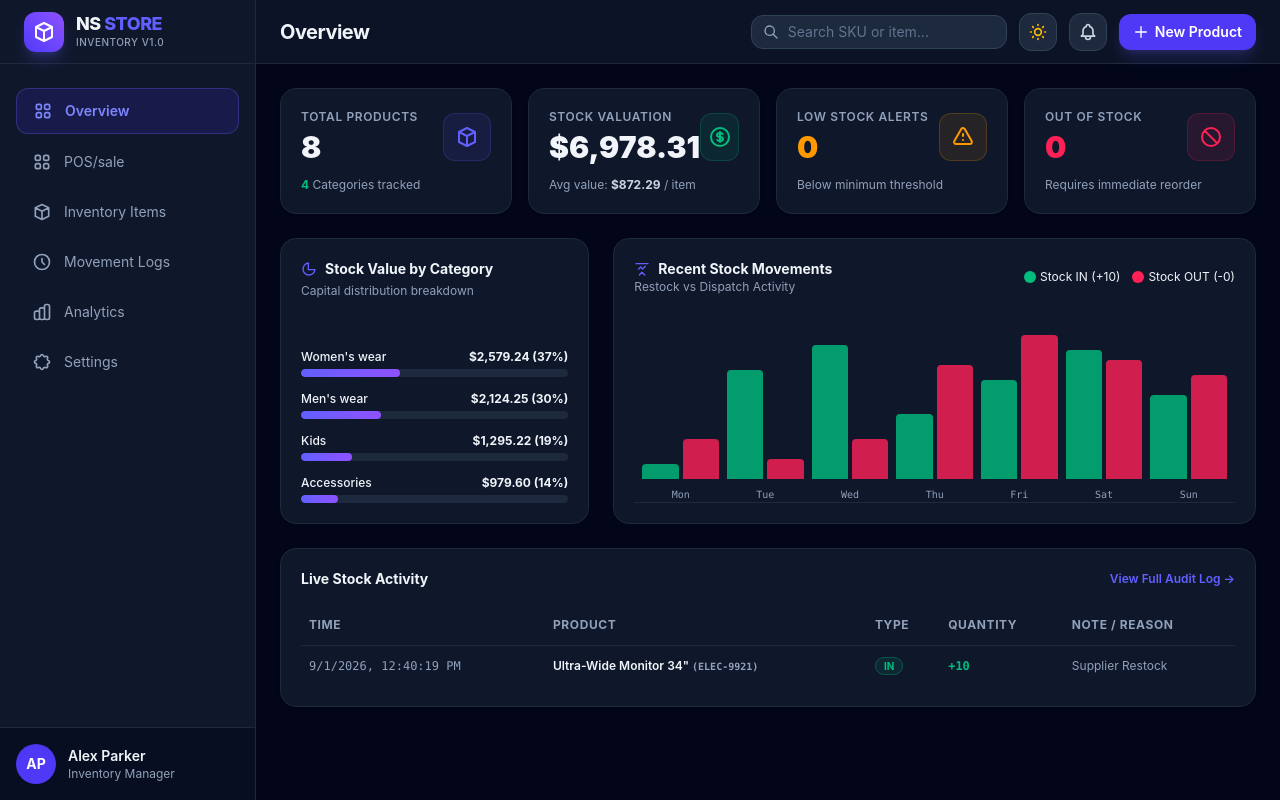
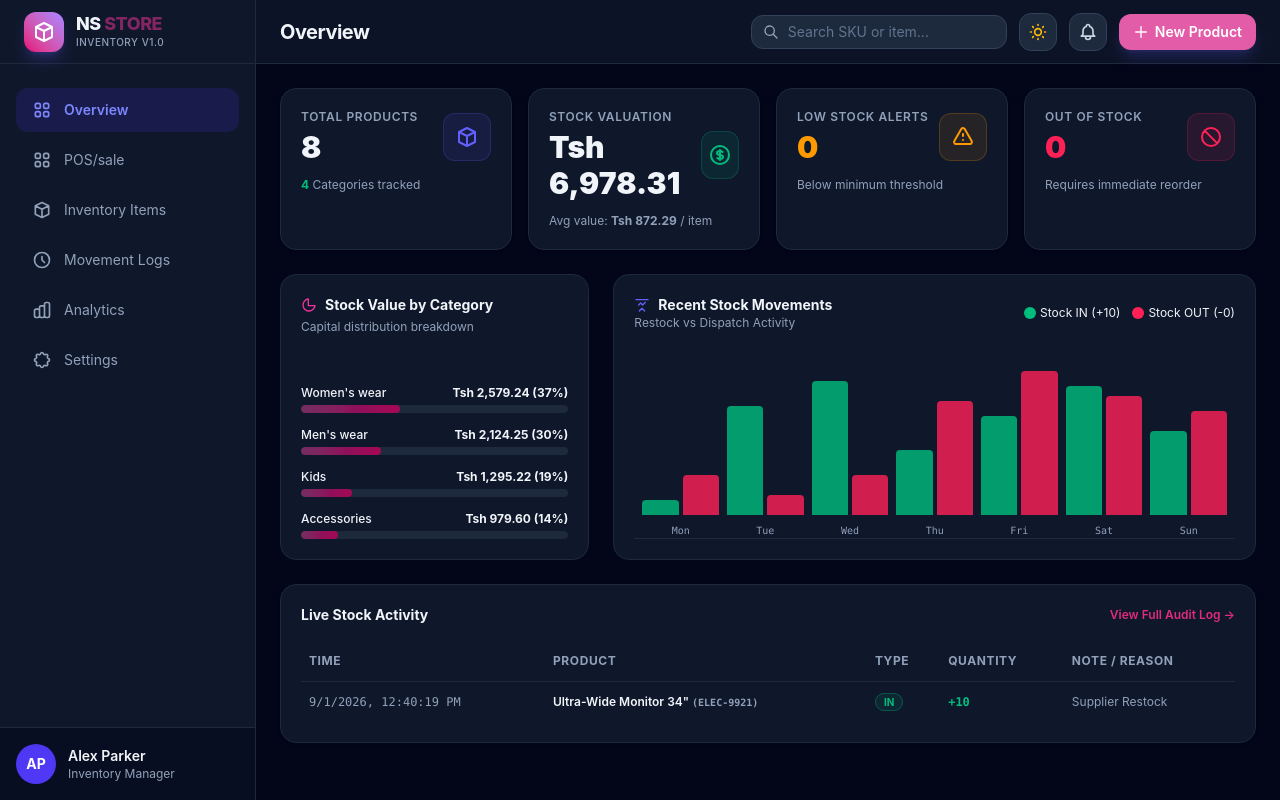
Before and after one commit to Naikha19/NS-store, a Vue app in the folder frontend/: page /dashboard in a window 1280 px wide. Built offline with nearby package versions, Linux system fonts and the light colour scheme.

Commit message:
Changing primary color to pink

```diff
--- a/frontend/src/components/Dashboard.vue
+++ b/frontend/src/components/Dashboard.vue
@@ -2,16 +2,16 @@
   <div
     :class="[
       isDarkMode
-        ? 'dark bg-slate-950 text-slate-100'
-        : 'bg-slate-50 text-slate-800',
-      'min-h-screen flex font-sans antialiased transition-colors duration-200',
+      ? 'dark bg-slate-950 text-slate-100'
+      : 'bg-slate-50 text-slate-800',
+        'min-h-screen flex font-sans antialiased transition-colors duration-200'
     ]"
   >
     <!-- MOBILE SIDEBAR BACKDROP -->
     <div
       v-if="isMobileSidebarOpen"
       @click="isMobileSidebarOpen = false"
-      class="fixed inset-0 z-40 bg-slate-900/60 backdrop-blur-sm lg:hidden transition-opacity"
+      class="fixed inset-0 z-0 bg-slate-900/60 backdrop-blur-sm lg:hidden transition-opacity"
     ></div>
 
     <!-- SIDEBAR NAVIGATION -->
@@ -32,7 +32,7 @@
       >
         <div class="flex items-center space-x-3">
           <div
-            class="w-10 h-10 rounded-xl bg-gradient-to-tr from-indigo-600 to-violet-500 flex items-center justify-center text-white shadow-lg shadow-indigo-500/25"
+            class="w-10 h-10 rounded-xl bg-gradient-to-tr from-pink-600 to-violet-400 flex items-center justify-center text-white shadow-lg shadow-indigo-500/25"
           >
             <svg
               class="w-6 h-6"
@@ -50,7 +50,7 @@
           </div>
           <div>
             <h1 class="font-extrabold text-lg tracking-tight leading-tight">
-              NS <span class="text-indigo-500">STORE</span>
+              NS <span class="text-pink-500/50">STORE</span>
             </h1>
             <p
               class="text-[10px] text-slate-400 font-medium tracking-wider uppercase"
@@ -91,11 +91,11 @@
             activeTab === item.id
               ? (isDarkMode
                   ? 'bg-indigo-600/15 text-indigo-400 border-indigo-500/30'
-                  : 'bg-indigo-50 text-indigo-600 border-indigo-200') +
-                ' font-semibold border'
+                  : 'bg-pink-400/90 text-[#f9fafb] border-pink-200') +
+                ' font-semibold '
               : isDarkMode
                 ? 'text-slate-400 hover:bg-slate-800/60 hover:text-slate-200'
-                : 'text-slate-600 hover:bg-slate-100 hover:text-slate-900',
+                : 'text-slate-600 hover:bg-pink-50 hover:text-slate-900',
             'w-full flex items-center space-x-3 px-4 py-3 rounded-xl transition-all duration-150 text-sm',
           ]"
         >
@@ -201,7 +201,7 @@
             :class="[
               isDarkMode
                 ? 'bg-slate-800 text-amber-400 border-slate-700'
-                : 'bg-slate-100 text-slate-600 border-slate-200',
+                : 'bg-pink-400/90 text-[#fafafa] border-slate-200',
               'p-2 border rounded-xl hover:opacity-80 transition',
             ]"
             title="Toggle theme"
@@ -243,7 +243,7 @@
               :class="[
                 isDarkMode
                   ? 'bg-slate-800 border-slate-700 text-slate-300'
-                  : 'bg-slate-100 border-slate-200 text-slate-700',
+                  : 'bg-pink-400/90 text-[#fafafa]',
                 'relative p-2 border rounded-xl hover:opacity-80 transition',
               ]"
             >
@@ -324,7 +324,7 @@
           <!-- ADD PRODUCT BTN QUICK -->
           <button
             @click="openAddProductModal"
-            class="flex items-center space-x-1.5 px-3.5 py-2 bg-indigo-600 hover:bg-indigo-500 text-white rounded-xl text-xs sm:text-sm font-semibold transition shadow-lg shadow-indigo-500/20"
+            class="flex items-center space-x-1.5 px-3.5 py-2 bg-pink-400/90 hover:bg-pink-400/70 text-white rounded-xl text-xs sm:text-sm font-semibold transition shadow-lg shadow-indigo-500/20"
           >
             <svg
               class="w-4 h-4"
@@ -414,7 +414,7 @@
                     Stock Valuation
                   </p>
                   <h3 class="text-2xl sm:text-3xl font-black mt-1">
-                    ${{ formatCurrency(totalValue) }}
+                    Tsh {{ formatCurrency(totalValue) }}
                   </h3>
                 </div>
                 <div
@@ -437,8 +437,8 @@
               </div>
               <p class="text-xs text-slate-400 mt-3">
                 Avg value:
-                <span class="font-bold text-slate-300"
-                  >${{ formatCurrency(avgItemValue) }}</span
+                <span class="font-bold text-slate-350"
+                  >Tsh {{ formatCurrency(avgItemValue) }}</span
                 >
                 / item
               </p>
@@ -547,7 +547,7 @@
               <div>
                 <h3 class="font-bold text-sm mb-1 flex items-center gap-2">
                   <svg
-                    class="w-4 h-4 text-indigo-500"
+                    class="w-4 h-4 text-pink-500"
                     fill="none"
                     stroke="currentColor"
                     viewBox="0 0 24 24"
@@ -575,7 +575,7 @@
                   <div class="flex justify-between text-xs font-medium">
                     <span>{{ cat.name }}</span>
                     <span class="font-bold"
-                      >${{ formatCurrency(cat.value) }} ({{
+                      >Tsh {{ formatCurrency(cat.value) }} ({{
                         cat.percentage
                       }}%)</span
                     >
@@ -587,7 +587,7 @@
                     ]"
                   >
                     <div
-                      class="h-full bg-gradient-to-r from-indigo-500 to-violet-500 rounded-full transition-all duration-500"
+                      class="h-full bg-gradient-to-r from-pink-500/40 to-pink-700/80 rounded-full transition-all duration-500"
                       :style="{ width: cat.percentage + '%' }"
                     ></div>
                   </div>
@@ -698,7 +698,7 @@
               <h3 class="font-bold text-sm">Live Stock Activity</h3>
               <button
                 @click="activeTab = 'transactions'"
-                class="text-xs text-indigo-500 hover:underline font-semibold"
+                class="text-xs text-[#e02c7d]  hover:underline font-semibold"
               >
                 View Full Audit Log &rarr;
               </button>
@@ -726,7 +726,7 @@
                   <tr
                     v-for="tx in transactions.slice(0, 5)"
                     :key="tx.id"
-                    class="hover:bg-indigo-500/5 transition"
+                    class="hover:bg-pink-500/5 transition"
                   >
                     <td class="py-3 px-2 font-mono text-slate-400">
                       {{ formatDate(tx.timestamp) }}
@@ -816,7 +816,7 @@
               <!-- RESET FILTERS -->
               <button
                 @click="resetFilters"
-                class="text-xs text-slate-400 hover:text-indigo-500 px-2 py-1 flex items-center gap-1"
+                class="text-xs text-slate-500 hover:text-[#e02c7d]  px-2 py-1 flex items-center gap-1"
               >
                 <svg
                   class="w-3.5 h-3.5"
@@ -863,7 +863,7 @@
               </button>
               <button
                 @click="openAddProductModal"
-                class="px-3.5 py-2 bg-indigo-600 hover:bg-indigo-500 text-white rounded-xl text-xs font-semibold flex items-center gap-1.5 transition shadow-lg shadow-indigo-500/20"
+                class="px-3.5 py-2 bg-pink-400/90 hover:bg-pink-400/70 text-white rounded-xl text-xs font-semibold flex items-center gap-1.5 transition shadow-lg shadow-indigo-500/20"
               >
                 <svg
                   class="w-4 h-4"
@@ -899,7 +899,7 @@
                     :class="[
                       isDarkMode
                         ? 'bg-slate-950/50 border-slate-800 text-slate-400'
-                        : 'bg-slate-50 border-slate-200 text-slate-500',
+                        : 'bg-slate-50 border-slate-200 text-slate-600',
                       'border-b text-[11px] font-bold uppercase tracking-wider',
                     ]"
                   >
@@ -916,16 +916,16 @@
                 <tbody class="divide-y divide-inherit text-xs">
                   <tr v-if="paginatedProducts.length === 0">
                     <td colspan="8" class="p-12 text-center text-slate-400">
-                      No matching inventory items found.
+                      No matching inventory items found.Please add inventory
                     </td>
                   </tr>
                   <tr
                     v-for="item in paginatedProducts"
                     :key="item.id"
-                    class="hover:bg-indigo-500/5 transition"
+                    class="hover:bg-pink-500/5 transition"
                   >
                     <td class="p-4 pl-6">
-                      <div class="font-bold text-sm">{{ item.name }}</div>
+                      <div class="font-semibold text-sm">{{ item.name }}</div>
                       <div class="text-[11px] text-slate-400 font-mono">
                         {{ item.sku }}
                       </div>
--- a/frontend/src/components/Signup.vue
+++ b/frontend/src/components/Signup.vue
@@ -103,7 +103,7 @@ const signup = async () => {
     <!-- Signup Form -->
     <form
       @submit.prevent="signup"
-      class="w-full max-w-md px-5 py-4 sm:px-8 sm:py-6"
+      class="w-full max-w-md px-5 py-4 sm:px-5 sm:py-6"
     >
       <!-- Heading -->
       <h1
@@ -112,7 +112,7 @@ const signup = async () => {
         Who's this ?
       </h1>
 
-      <div class="flex flex-col gap-3">
+      <div class="flex flex-col gap-3 md:gap-5">
 
         <!-- First Name -->
         <div>
```
